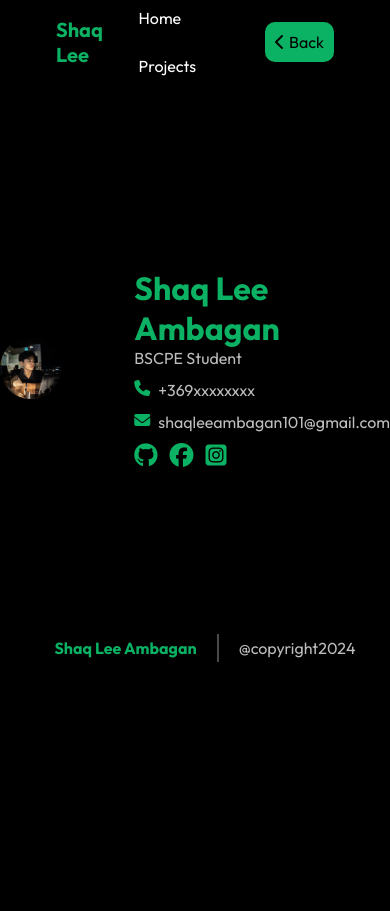
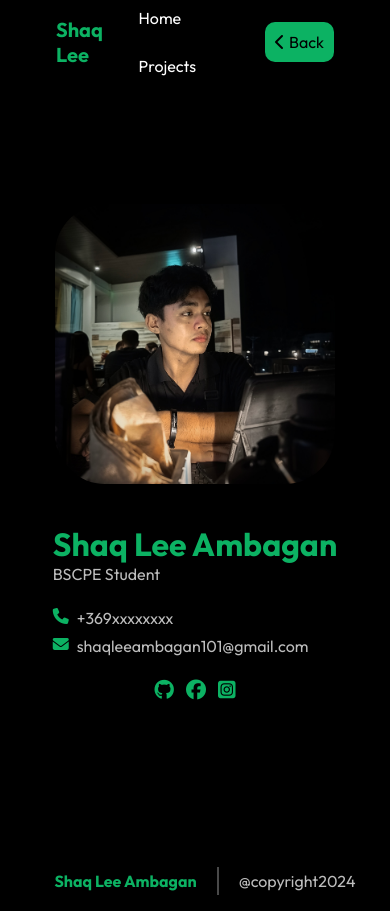
Before and after one commit to Shiro481/shaq-lee-ambagan, a plain HTML site: page contact.html in a window 390 px wide. Before the commit the page ends 844 px from the top, so only its background shows below. Drawn offline with Linux system fonts and the light colour scheme.

Commit message:
added responsiveness in contact

```diff
--- a/contacts.css
+++ b/contacts.css
@@ -182,3 +182,57 @@ header {
   padding:4px 20px;
   border-right: 2px solid rgb(73, 73, 73);
 }
+
+/* ===== Responsive Layout ===== */
+@media (max-width: 1200px) {
+  .contact-section {
+    gap: 60px;
+  }
+  .image {
+    max-width: 400px;
+  }
+}
+
+@media (max-width: 992px) {
+  .contact-section {
+    gap: 40px;
+  }
+  .infos {
+    height: auto;
+    gap: 24px;
+  }
+}
+
+@media (max-width: 768px) {
+  .contact-section {
+    flex-direction: column;
+    margin-top: 120px;
+  }
+  .image {
+    max-width: 350px;
+    order: -1; /* Moves image above text */
+  }
+  .contact-socials {
+    justify-content: center;
+    flex-wrap: wrap;
+  }
+}
+
+@media (max-width: 576px) {
+  .image {
+    max-width: 280px;
+  }
+  .info-mid {
+    gap: 8px;
+  }
+  .contact-socials a i {
+    font-size: 20px;
+  }
+}
+
+/* Landscape phones */
+@media (max-width: 768px) and (orientation: landscape) {
+  .contact-section {
+    margin-top: 100px;
+  }
+}
```
